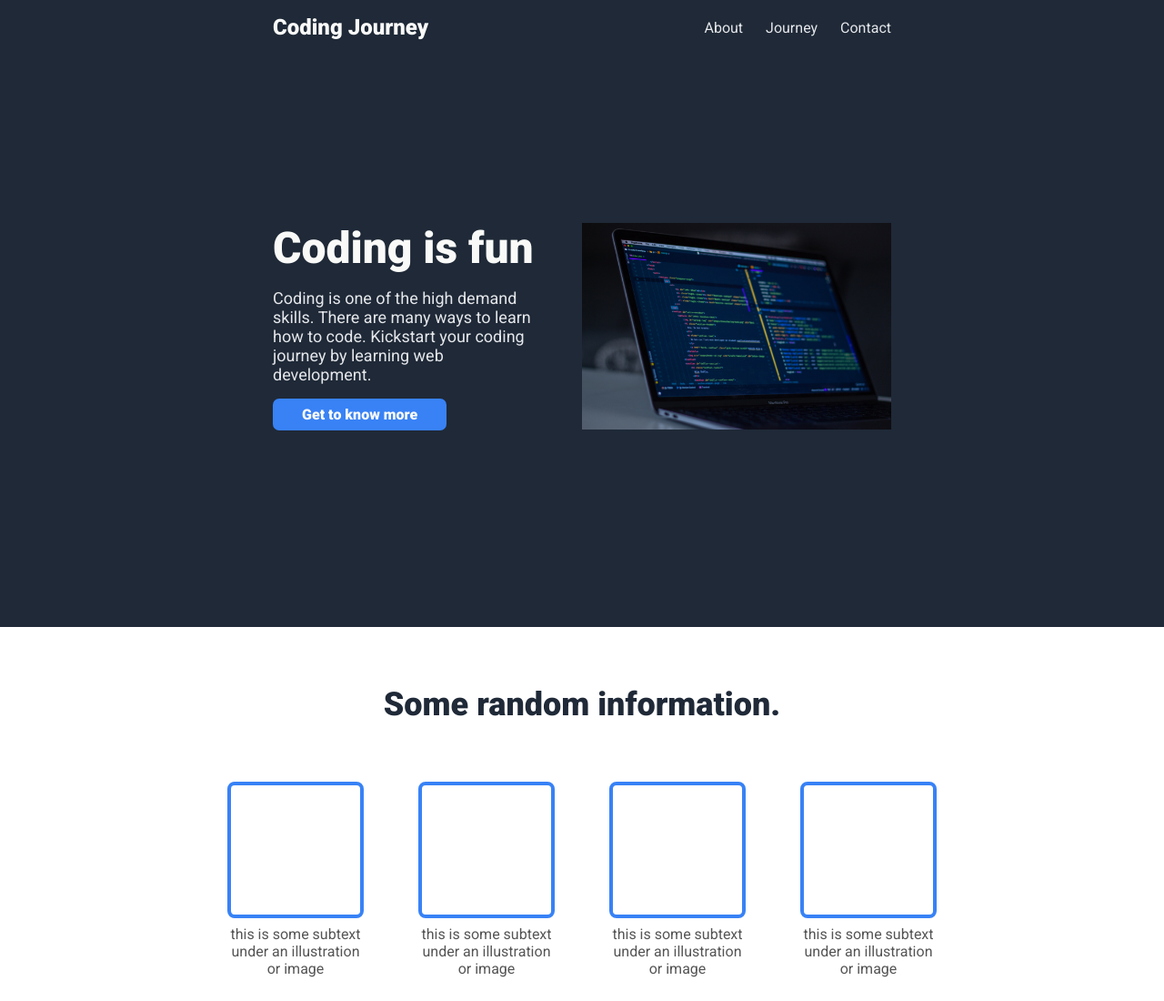
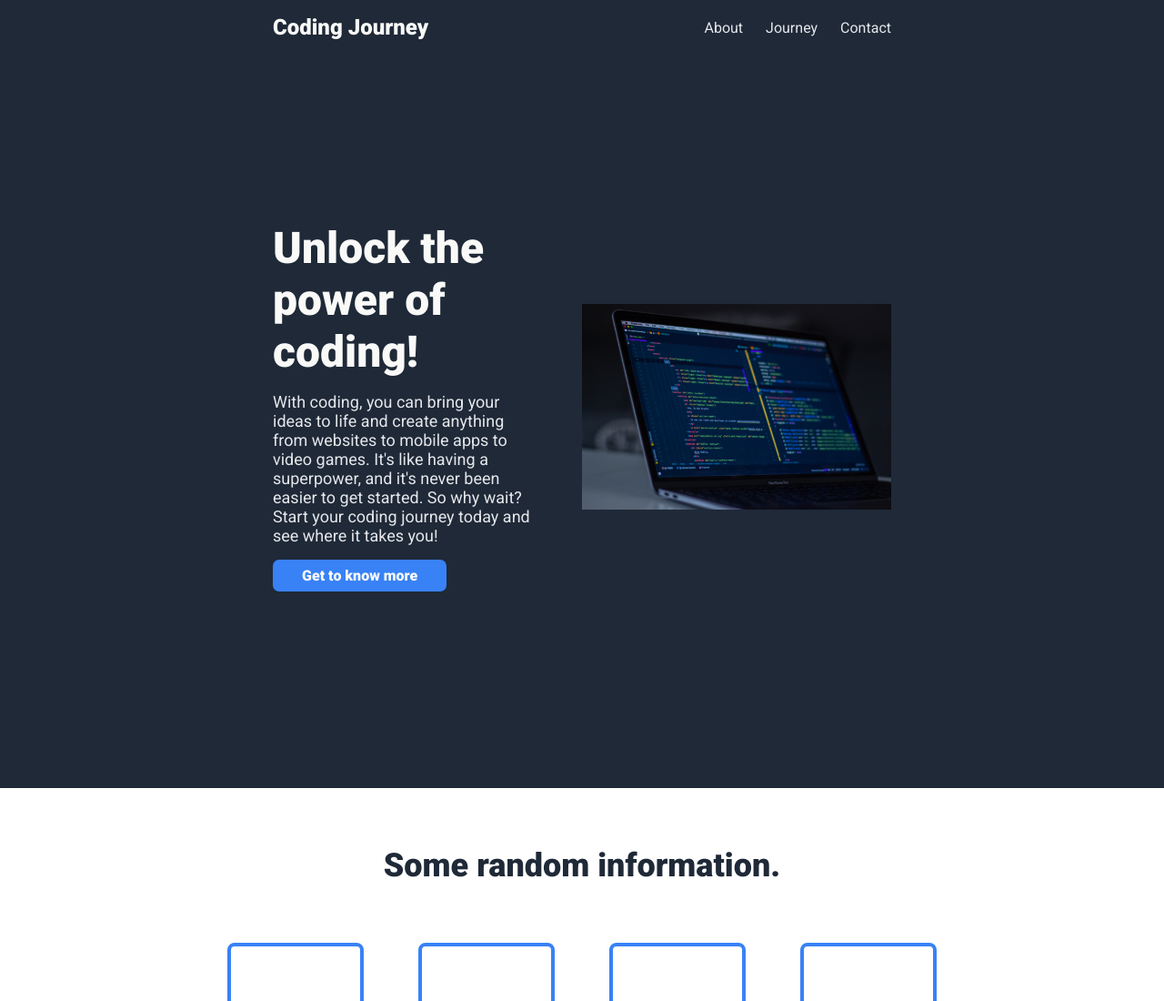
Before and after one commit to GeenaCodfrey/landing-page, a plain HTML site: page index.html in a window 1280 px wide. Shown: the top 1100 px of the page at 91% size. Drawn offline with Linux system fonts and the light colour scheme.

Commit message:
Update header contents.

```diff
--- a/index.html
+++ b/index.html
@@ -22,8 +22,8 @@
         </div>
         <div class="hero">
             <div class="hero-content">
-                <div class="hero-message">Coding is fun</div>
-                <p class="hero-message-desc">Coding is one of the high demand skills. There are many ways to learn how to code. Kickstart your coding journey by learning web development.</p>
+                <div class="hero-message">Unlock the power of coding!</div>
+                <p class="hero-message-desc">With coding, you can bring your ideas to life and create anything from websites to mobile apps to video games. It's like having a superpower, and it's never been easier to get started. So why wait? Start your coding journey today and see where it takes you!</p>
                 <a href="https://github.com/GeenaCodfrey/landing-page"><button>Get to know more</button></a>
             </div>
             <img class="header-image" src="images/header-image.jpg" alt="Lines of codes.">
```
